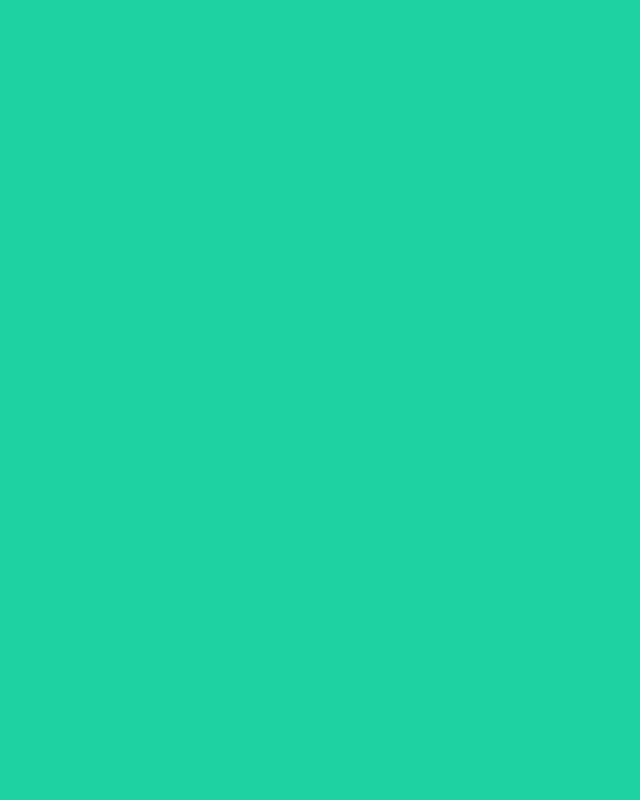
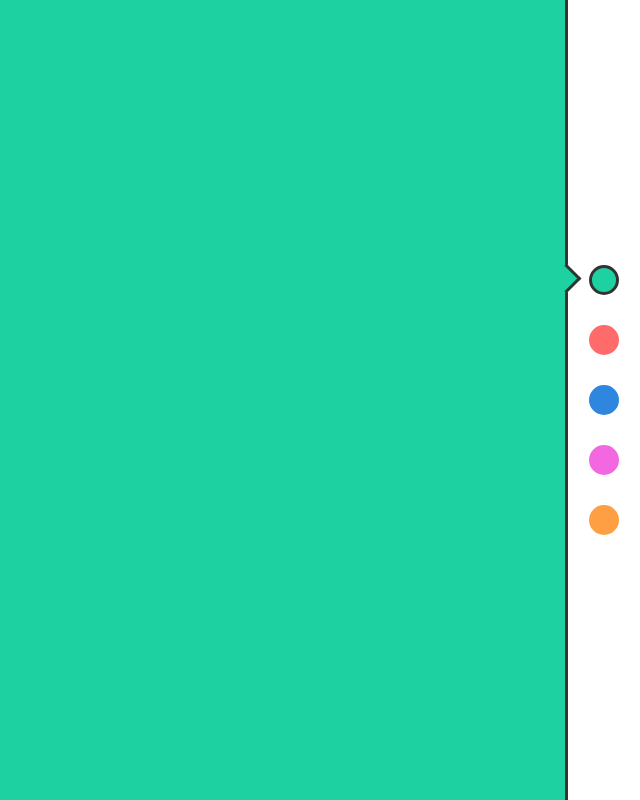
Before and after one commit to CJR85/change-bg-color, a plain HTML site: page index.html in a window 1280 px wide. Shown: the whole page, without its empty margins (640-1280 px from the left). Drawn offline with Linux system fonts and the light colour scheme.

Commit message:
Style colors class, span and pseudo classes

```diff
--- a/style.css
+++ b/style.css
@@ -8,3 +8,48 @@ body {
   min-height: 100vh;
   background: #1dd1a1;
 }
+
+.colors {
+  position: absolute;
+  right: 0;
+  width: 75px;
+  height: 100vh;
+  background: #fff;
+  display: flex;
+  justify-content: center;
+  align-items: center;
+  flex-direction: column;
+  border-left: 3px solid #333;
+}
+
+.colors span {
+  position: relative;
+  width: 30px;
+  height: 30px;
+  background: var(--clr);
+  margin: 15px 0px;
+  border-radius: 50%;
+  cursor: pointer;
+}
+
+.colors span.active {
+  border: 3px solid #333;
+}
+
+.colors span::before {
+  content: '';
+  position: absolute;
+  width: 18px;
+  height: 18px;
+  background: var(--clr);
+  rotate: 45deg;
+  translate: -36px;
+  border-top: 3px solid #333;
+  border-right: 3px solid #333;
+  opacity: 0;
+  transition: 0.5s;
+}
+
+.colors span.active::before {
+  opacity: 1;
+}
```
